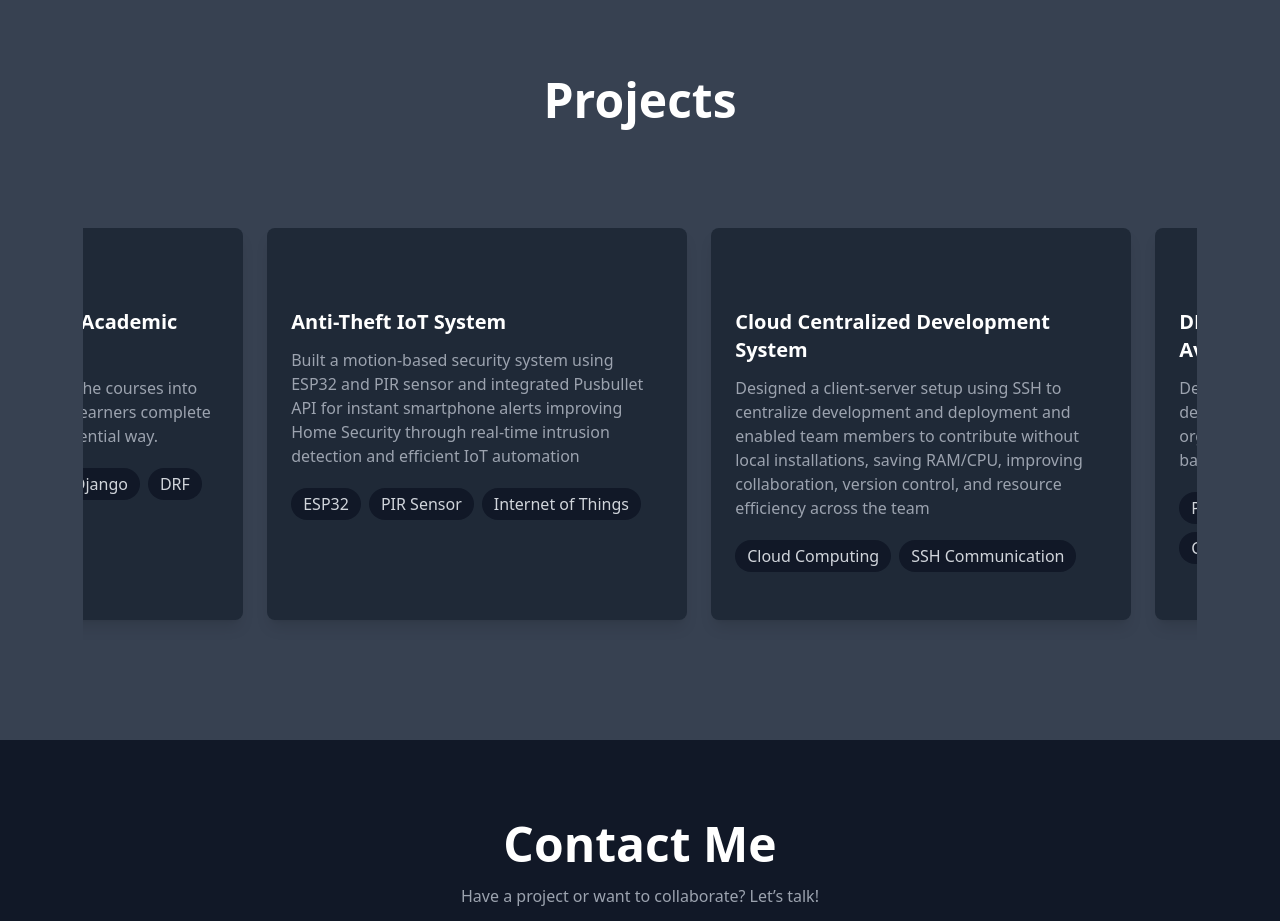
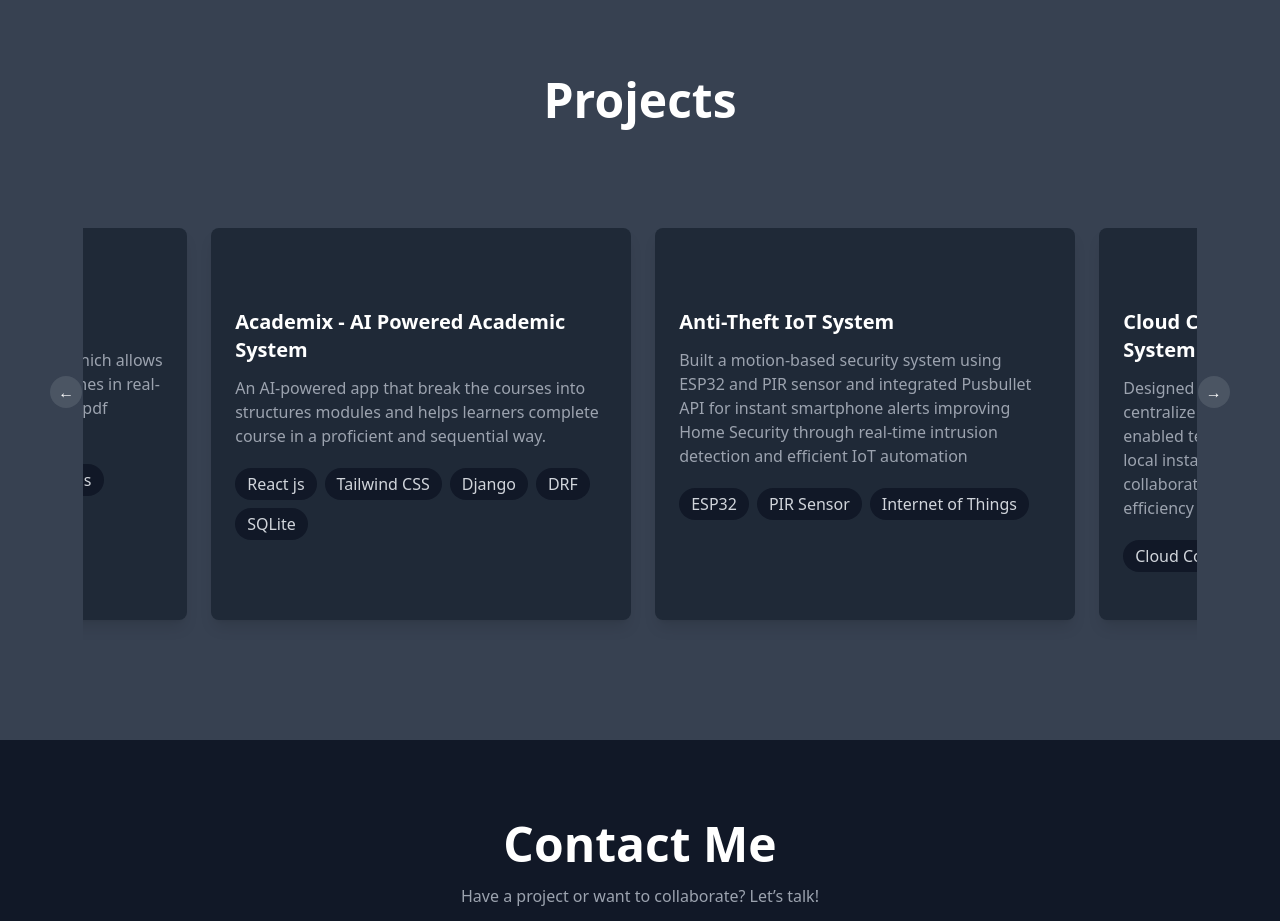
Before and after one commit to abhishekpandey33/Portfolio, a React (Vite) app: page / in a window 1280 px wide. Shown: the part 2780-3701 px from the top of the page. Built offline with nearby package versions, Linux system fonts and the light colour scheme.

Commit message:
Manual Scroll

```diff
--- a/src/components/Projects.jsx
+++ b/src/components/Projects.jsx
@@ -39,14 +39,13 @@ export default function Projects() {
     },
   ];
 
-  // Duplicate array for seamless looping
   const repeatedProjects = [...projects, ...projects];
 
   useEffect(() => {
     const container = scrollRef.current;
     if (!container) return;
 
-    let scrollSpeed = 3; // pixels per frame
+    let scrollSpeed = 2;
     let animationFrameId;
 
     const smoothScroll = () => {
@@ -66,6 +65,17 @@ export default function Projects() {
     return () => cancelAnimationFrame(animationFrameId);
   }, [paused]);
 
+  const scrollByCard = (direction) => {
+    if (scrollRef.current) {
+      setPaused(true);
+      scrollRef.current.scrollBy({
+        left: direction * 420, // Card width
+        behavior: "smooth",
+      });
+      setTimeout(() => setPaused(false), 500);
+    }
+  };
+
   return (
     <section
       id="projects"
@@ -73,11 +83,28 @@ export default function Projects() {
     >
       <h2 className="text-5xl text-white font-bold">Projects</h2>
 
+      <div className="relative w-[87%] ">
+        {/* Left Arrow */}
+        <button
+          className="absolute left-[-33px] top-1/2 -translate-y-1/2 text-white px-2 py-1 bg-gray-600 rounded-full z-10 hover:bg-gray-500"
+          onClick={() => scrollByCard(-1)}
+        >
+          &larr;
+        </button>
+
+        {/* Right Arrow */}
+        <button
+          className="absolute right-[-33px] top-1/2 -translate-y-1/2 text-white px-2 py-1 bg-gray-600 rounded-full z-10 hover:bg-gray-500"
+          onClick={() => scrollByCard(1)}
+        >
+          &rarr;
+        </button>
+
         <div
           onMouseEnter={() => setPaused(true)}
           onMouseLeave={() => setPaused(false)}
           ref={scrollRef}
-        className="mt-16 flex flex-nowrap overflow-x-hidden space-x-6 px-4 w-[87%] py-10"
+          className="mt-16 flex flex-nowrap overflow-x-hidden space-x-6 px-4 py-10"
           style={{ scrollBehavior: "auto" }}
         >
           {repeatedProjects.map((project, index) => (
@@ -93,6 +120,7 @@ export default function Projects() {
             </div>
           ))}
         </div>
+      </div>
     </section>
   );
 }
```
Lines whose indentation alone changed are shown as unchanged.
